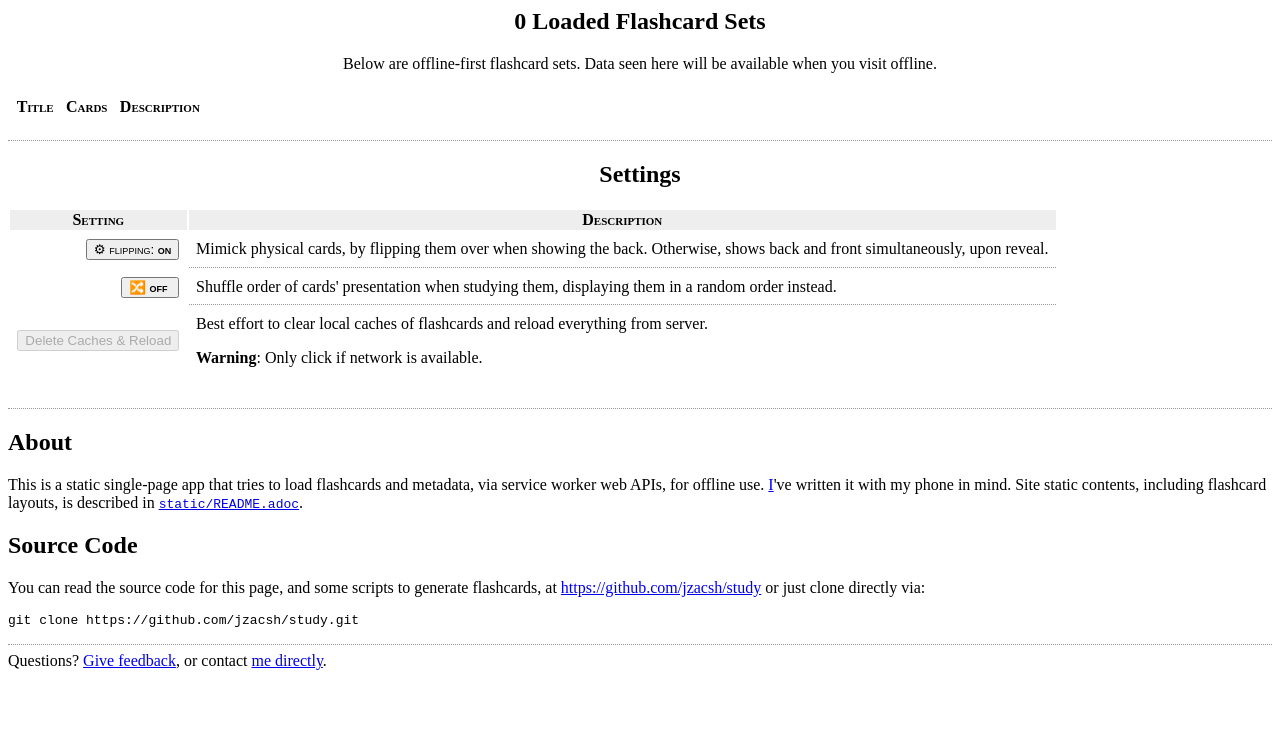
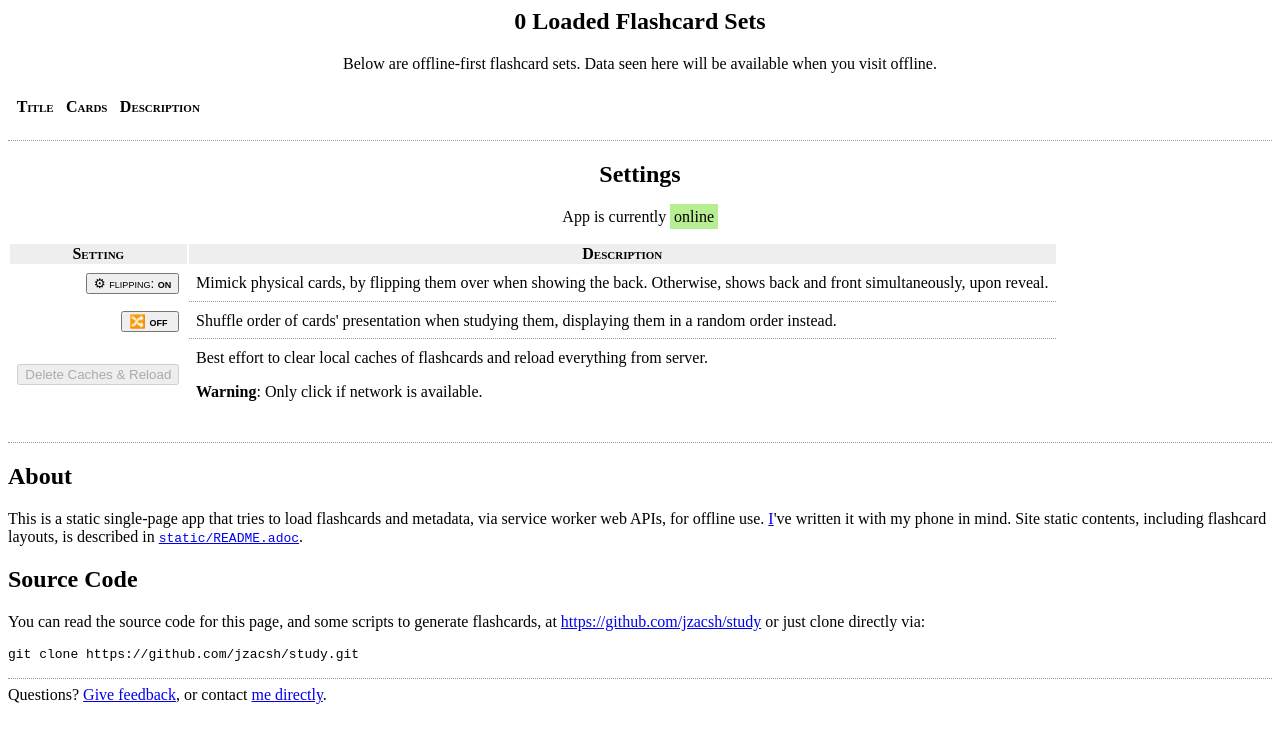
Before and after one commit to jzacsh/study, a plain HTML site: page static/index.html in a window 1280 px wide. Drawn offline with Linux system fonts and the light colour scheme.

Commit message:
feature(ui) show user impact of cache refresh; maintain network-status UI

```diff
--- a/static/index.css
+++ b/static/index.css
@@ -131,3 +131,13 @@ section#settings table tbody tr:last-child td:nth-child(2) {
 
 /* Toggle-warnings are never relevant on the dashboard */
 section#settings button.pref .warning { display: none; }
+
+[data-network="on"] .network-offline { display: none; }
+[data-network="off"] .network-online { display: none; }
+.network-status { padding: 0.5ex; }
+.network-status.network-online {
+  background-color: #b8ee92;
+}
+.network-status.network-offline {
+  background-color: #ffa274;
+}
--- a/static/index.html
+++ b/static/index.html
@@ -54,6 +54,11 @@
 
     <section id="settings">
       <h1>Settings</h1>
+      <p>
+        App is currently
+        <span class="network-status network-online">online</span>
+        <span class="network-status network-offline">offline</span>
+      </p>
       <table>
         <thead>
           <td>Setting</td>
--- a/static/index.js
+++ b/static/index.js
@@ -205,6 +205,11 @@ window.onload = function () {
       .then(registrations => {
         refreshButtonEl.removeAttribute('disabled');
         refreshButtonEl.addEventListener('click', function(unregister, e) {
+          if (!navigator.onLine &&
+              !window.confirm("Are you sure? NO network to reload with, you'll break the app for now!")) {
+            return;
+          }
+
           e.target.textContent = 'refreshing...';
           e.target.setAttribute('disabled', '');
 
@@ -256,6 +261,14 @@ window.onload = function () {
   Array
       .from(studySectEl.querySelectorAll('button.next'))
       .forEach(el => el.addEventListener('click', handleNextCardFront));
+
+  let uiShowIsOnline = function(targetEls) {
+    targetEls.forEach(
+        e => e.setAttribute('data-network', navigator.onLine ? 'on' : 'off'));
+  }.bind(null /*this*/, [document.body]);
+  uiShowIsOnline(); // run at least once
+  window.addEventListener('online', uiShowIsOnline);
+  window.addEventListener('offline', uiShowIsOnline);
 };
 
 /**
```
